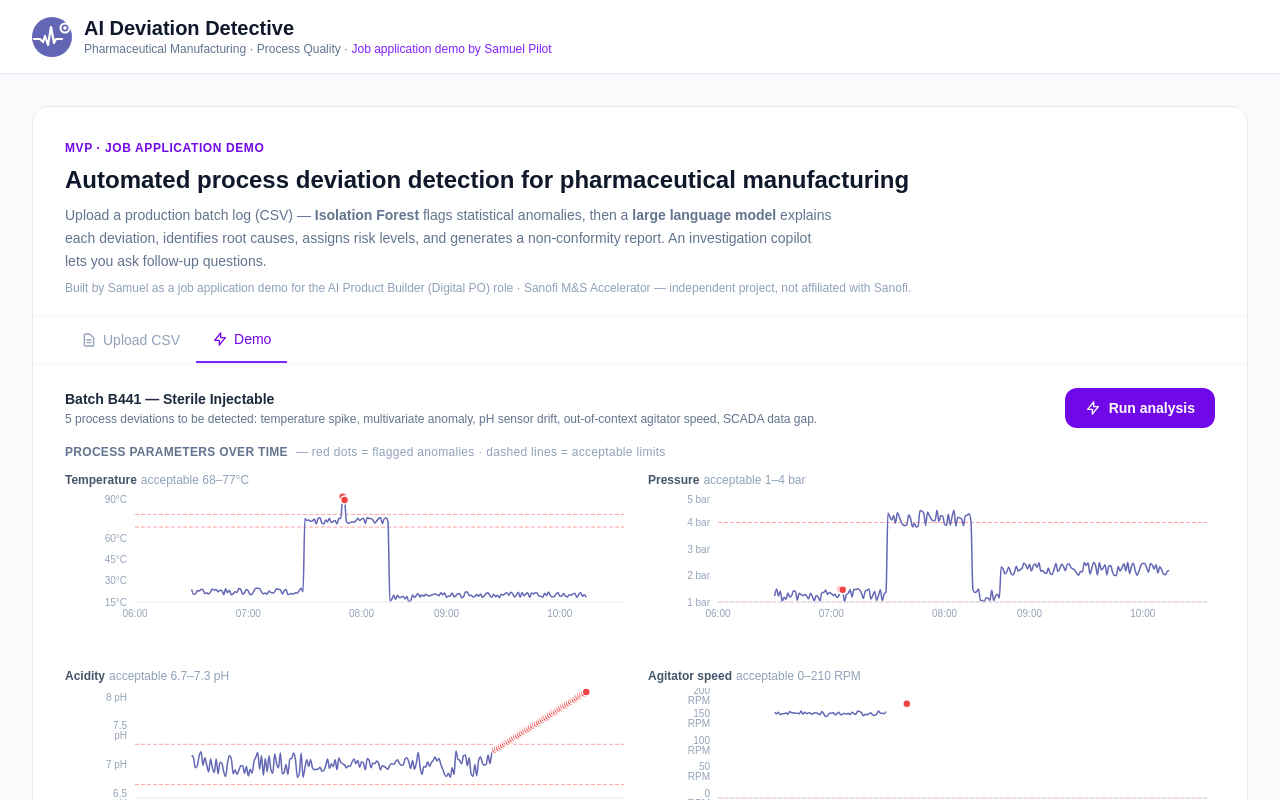
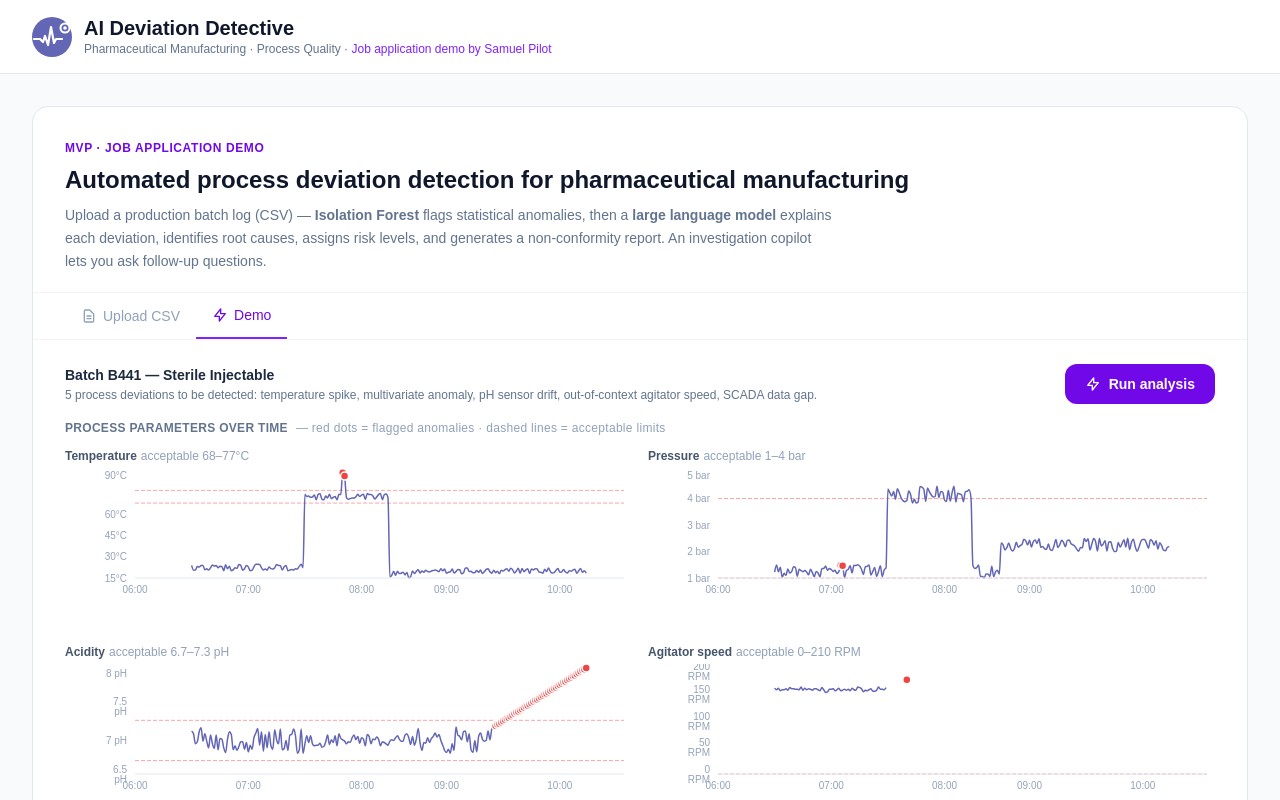
Before and after one commit to samuelpilot86/ai-deviation-detective, a Next.js app: page / in a window 1280 px wide. Shown: the top 800 px of the page. Built offline with nearby package versions, Linux system fonts and the light colour scheme.

Commit message:
Remove redundant job application disclaimer from header

```diff
--- a/app/page.tsx
+++ b/app/page.tsx
@@ -109,9 +109,6 @@ export default function Home() {
               then a <strong>large language model</strong> explains each deviation, identifies root causes, assigns
               risk levels, and generates a non-conformity report. An investigation copilot lets you ask follow-up questions.
             </p>
-            <p className="text-slate-400 text-xs mt-2">
-              Built by Samuel as a job application demo for the AI Product Builder (Digital PO) role · Sanofi M&amp;S Accelerator — independent project, not affiliated with Sanofi.
-            </p>
           </div>
 
           {/* Tabs */}
```
